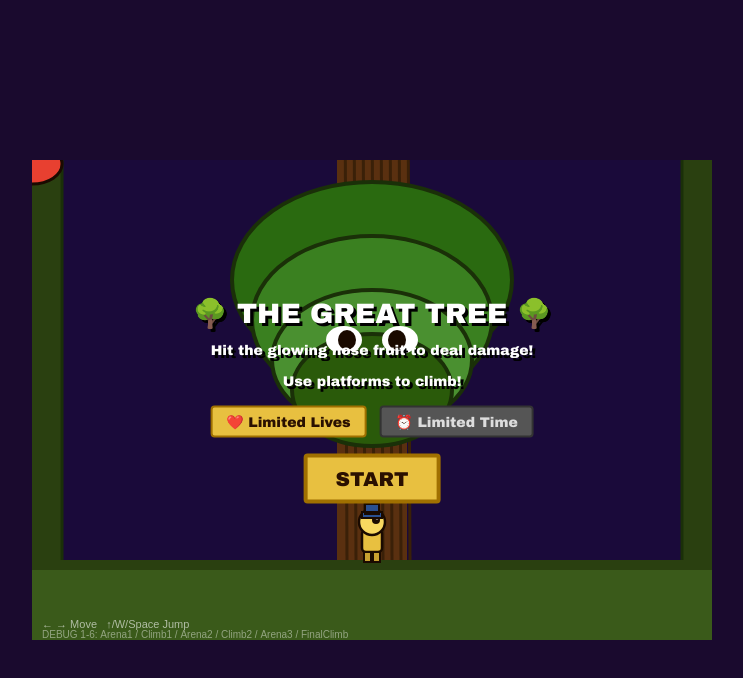
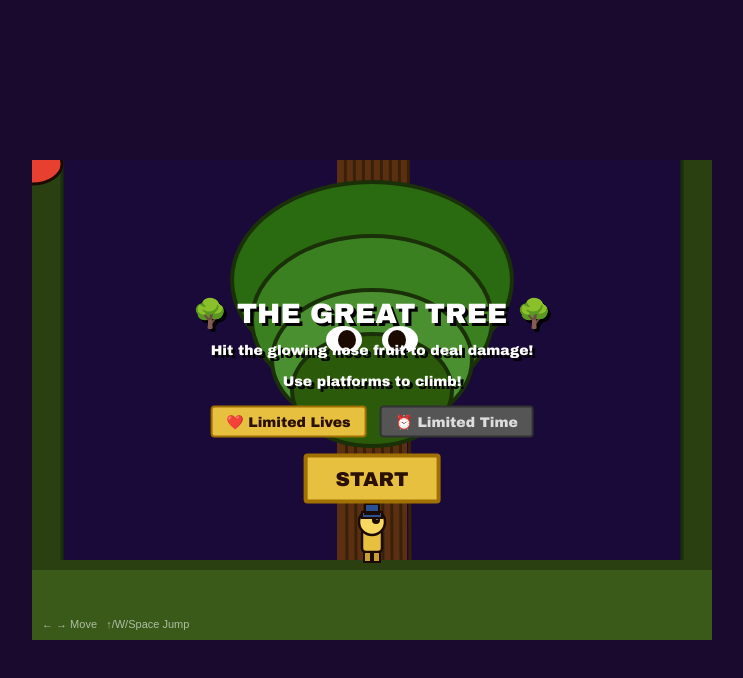
Before and after one commit to will316work-cloud/2D-pure-platformer-boss-game-prototype-1, a plain HTML site: page index.html in a window 1280 px wide. Shown: the whole page, without its empty margins (268-1011 px from the left). Drawn offline with Linux system fonts and the light colour scheme.

Commit message:
Disable debug mode for production

```diff
--- a/boss_brawler_prototype_1.html
+++ b/index.html
@@ -90,7 +90,7 @@ function fallbackDeviatedX(w,refs){
   return Math.max(WALL_L+10,Math.min(W-WALL_L-10-w,targetCenter-w/2));
 }
 const NUT_RADIUS=9; // nut body radius (2x its previous size)
-const DEBUG_MODE=true; // press 1-5 in-game to jump straight to any boss section
+const DEBUG_MODE=false; // press 1-5 in-game to jump straight to any boss section
 
 // ── BEE HIVE (Arena 3 only) ────────────────────────────────────────────────────
 const HIVE_RADIUS=((52+64)/2)*(2/3); // was an oval (52,64) ~4x the fruit; now a circle at 2/3 that size (~38.7)
```
